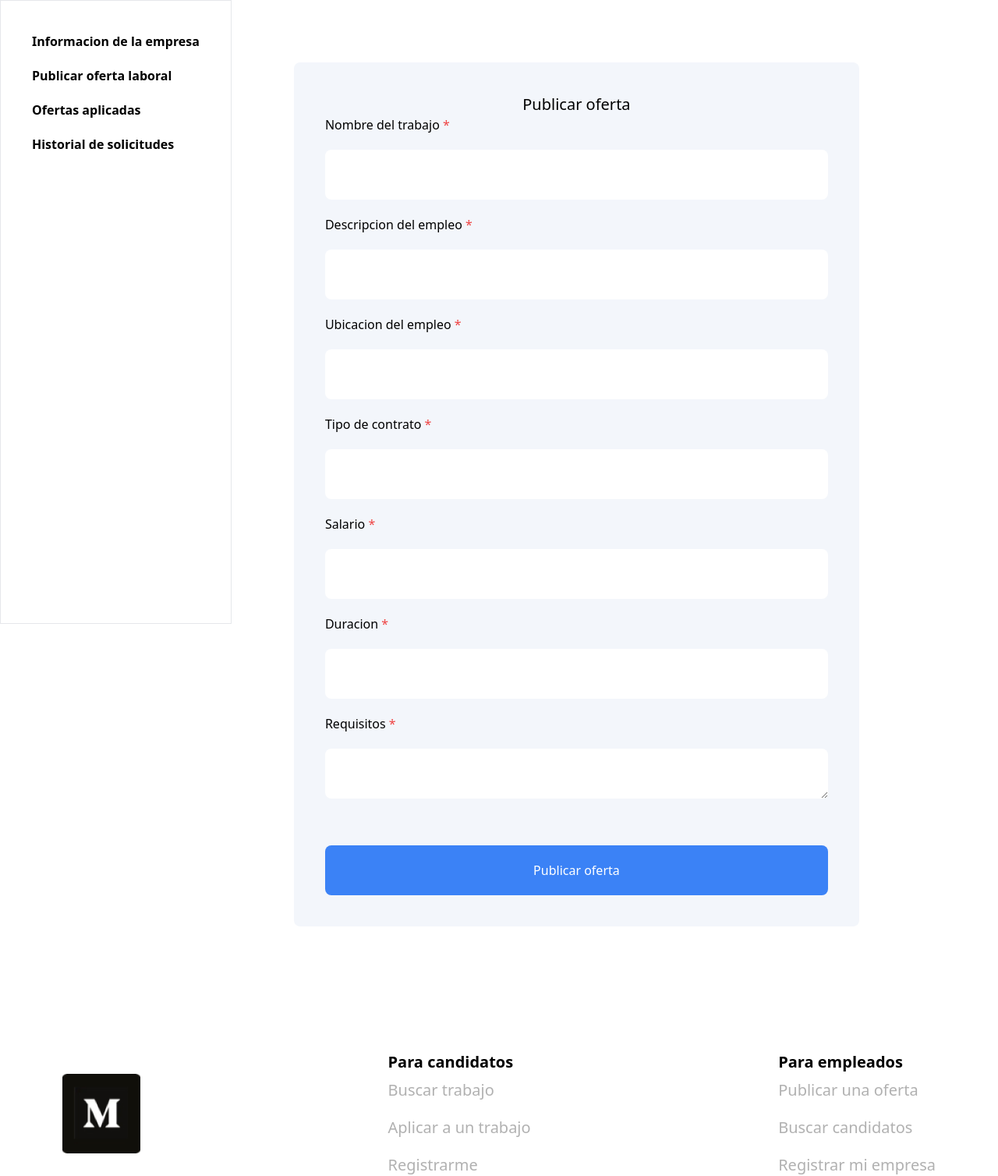
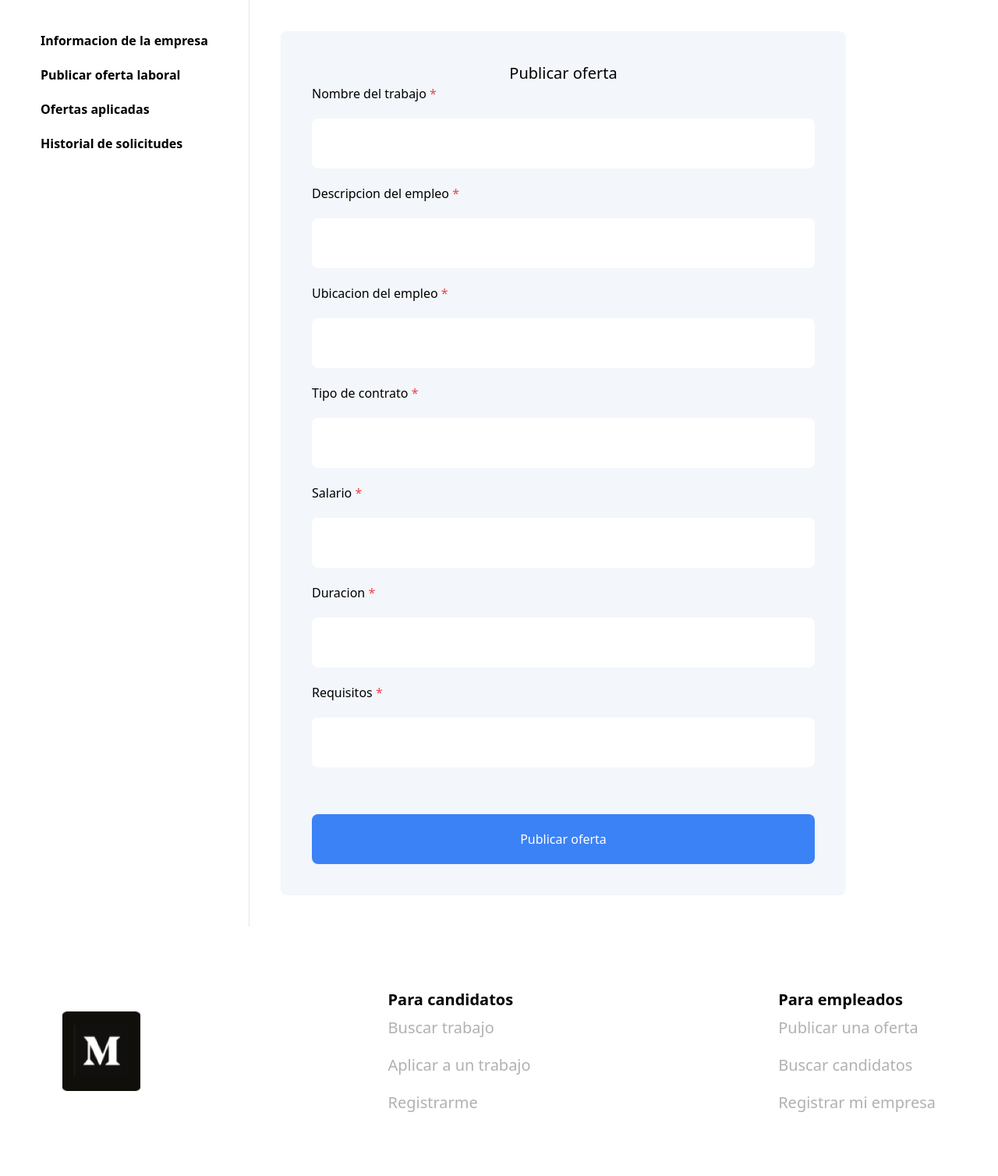
Before and after one commit to Art3611/Bolsa-de-trabajo, a PHP site: page /proyectointegrado2t2024-DiosTeOdia/perfilEmpresa/publicarOferta in a window 1280 px wide. Shown: the part 87-1595 px from the top of the page at 78% size. Run offline with PHP 8.4, Linux system fonts and the light colour scheme; some libraries are stand-ins or nearby versions.

Commit message:
correcion de estilos

```diff
--- a/bolsa-trabajo/controllers/perfilEmpresa.php
+++ b/bolsa-trabajo/controllers/perfilEmpresa.php
@@ -32,6 +32,7 @@ class PerfilEmpresa extends Controller {
      *
      */
     public function publicarOferta(){
+        $this->view->tituloPage = "Publicar oferta";
         $this->view->render('perfilEmpresa/publicarOferta');
     }
 
--- a/bolsa-trabajo/models/Empresa.php
+++ b/bolsa-trabajo/models/Empresa.php
@@ -123,8 +123,8 @@ class Empresa extends Model {
             throw new Exception('Error: empresa_id es NULL');
         }
 
-        $this->db->query('INSERT INTO ofertas_trabajo (nombre_trabajo, descripcion, ubicacion, contrato, salario, duracion, requisitos, empresa_id)
-                        VALUES(:nombre_trabajo, :descripcion, :ubicacion, :contrato, :salario, :duracion, :requisitos, :empresa_id)');
+        $this->db->query('INSERT INTO ofertas_trabajo (nombre_trabajo, descripcion, ubicacion, contrato, salario, duracion, requisitos, empresa_id, fecha_publicacion)
+                        VALUES(:nombre_trabajo, :descripcion, :ubicacion, :contrato, :salario, :duracion, :requisitos, :empresa_id, NOW())');
         $this->db->bind(':nombre_trabajo', $data['nombre_trabajo']);
         $this->db->bind(':descripcion', $data['descripcion']);
         $this->db->bind(':ubicacion', $data['ubicacion']);
--- a/bolsa-trabajo/views/partials/sideBarEmpresa.php
+++ b/bolsa-trabajo/views/partials/sideBarEmpresa.php
@@ -1,5 +1,4 @@
-<aside class='br-1 border max-w-80 h-screen flex flex-col justify-start
-items-center'>
+<aside class='border-r md:w-80 flex flex-col justify-start items-center'>
     <div class='flex flex-col gap-y-5 p-10'>
         <a href='<?= constant('URL')?>perfilEmpresa/' class='font-bold'>Informacion de la empresa</a>
         <a href='<?= constant('URL')?>perfilEmpresa/publicarOferta' class='font-bold'>Publicar oferta laboral</a>
--- a/bolsa-trabajo/views/perfilEmpresa/publicarOferta.php
+++ b/bolsa-trabajo/views/perfilEmpresa/publicarOferta.php
@@ -1,7 +1,10 @@
 <?php require 'views/partials/header.php'; ?>
- <main class='flex flex-col md:flex-row'>
- <?php require 'views/partials/sideBarEmpresa.php';?>
-<div class=' flex-col justify-center items-center p-10 md:p-20'>
+
+<main class='flex flex-col md:flex-row'>
+
+<?php require 'views/partials/sideBarEmpresa.php';?>
+
+<div class='p-10'>
 <div class='bg-[#F3F6FB] md:w-[725px] p-10 rounded-lg'>
  <h1 class='text-xl text-center'>Publicar oferta</h1>
 
@@ -25,7 +28,7 @@
     <input type="text" name='duracion' class=' h-10 md:h-16 rounded-lg' required>
 
     <label for="requisitos">Requisitos <span class='text-red-500'>*</span></label>
-    <textarea type="text" name='requisitos' class='h-10 md:h-16 rounded-lg' required> </textarea>
+    <textarea type="text" name='requisitos' class='h-10 md:h-16 rounded-lg resize-none' required></textarea>
 
     <button class='p-5 rounded-lg text-white bg-blue-500 mt-10'>Publicar oferta</button>
 
```
